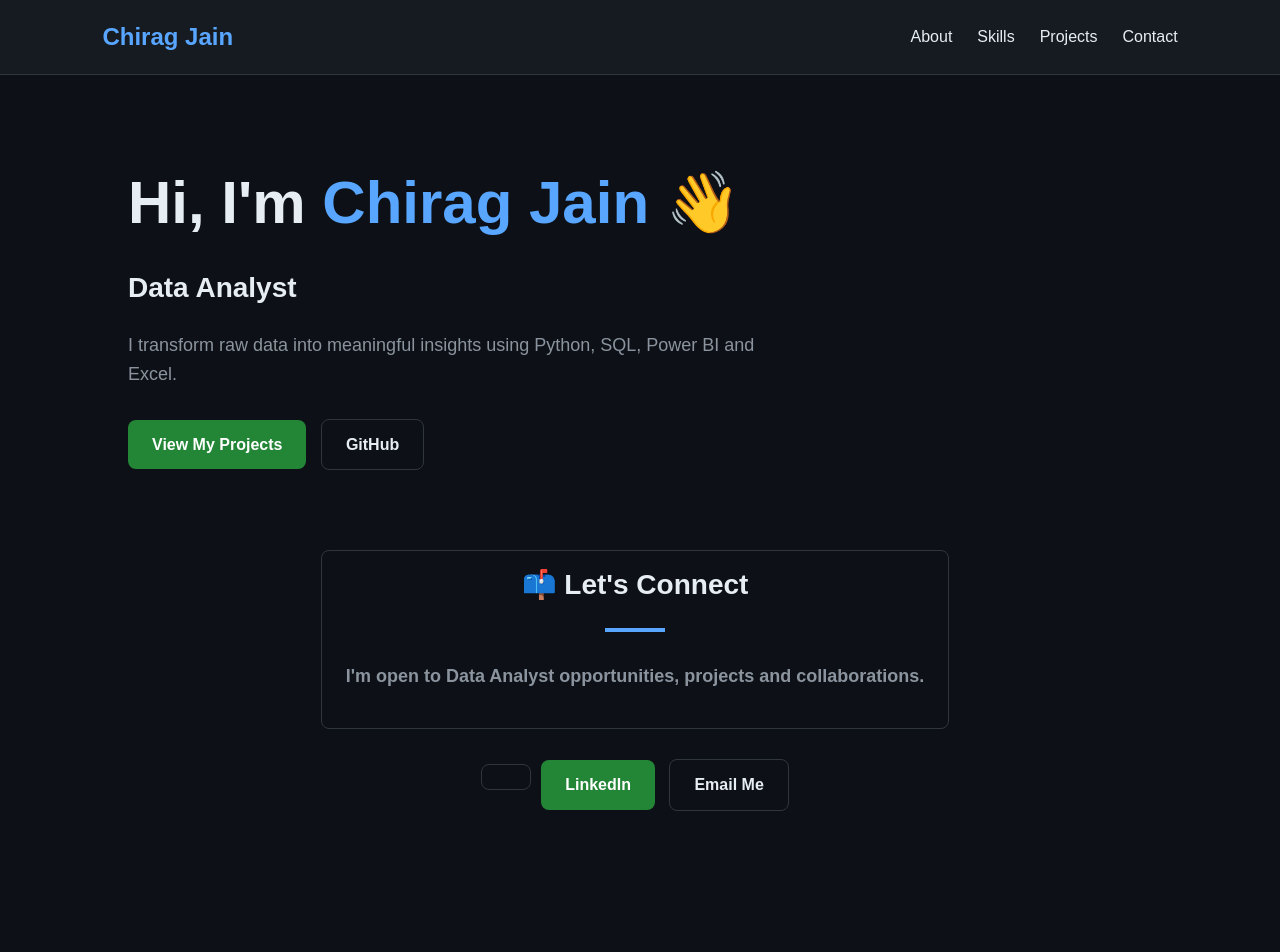
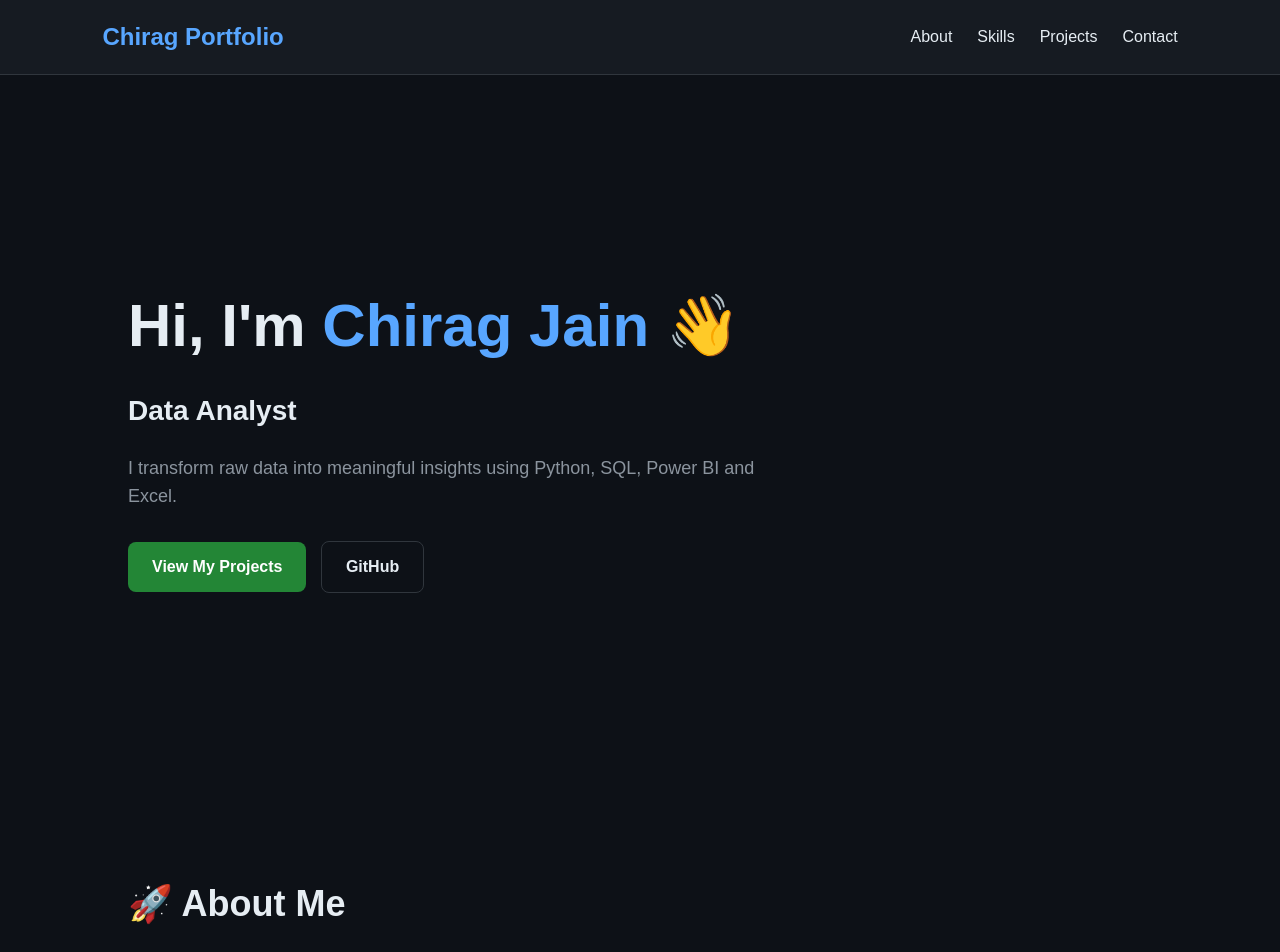
Before and after one commit to contactchiragj26-Analyst/Chirag-s-Portfolio, a plain HTML site: page index.html in a window 1280 px wide. Shown: the top 952 px of the page. Drawn offline with Linux system fonts and the light colour scheme.

Commit message:
Update portfolio title and navigation headings

```diff
--- a/index.html
+++ b/index.html
@@ -8,9 +8,9 @@
           content="width=device-width, initial-scale=1.0">
 
     <meta name="description"
-          content="Chirag Jain - Data Analyst Portfolio">
+          content="Chirag Portfolio - Data Analyst Portfolio">
 
-    <title>Chirag Jain | Data Analyst</title>
+    <title>Chirag Portfolio | Data Analyst</title>
 
     <style>
 
@@ -306,7 +306,7 @@
 
     <nav>
 
-        <h2>Chirag Jain</h2>
+        <h2>Chirag Portfolio</h2>
 
         <ul>
 
@@ -357,42 +357,10 @@
             </a>
 
             <a
-
-    href="https://github.com/contactchiragj26-Analyst"
-    class="btn secondary"
-    target="_blank">
-    GitHub
-<section id="contact" class="contact">
-
-    <h2>📫 Let's Connect</h2>
-
-    <div class="section-line"
-         style="margin-left:auto;margin-right:auto;">
-    </div>
-
-    <p>
-        I'm open to Data Analyst opportunities,
-        projects and collaborations.
-    </p>
-
-    <div class="buttons">
-
-        <a
-            href="https://www.linkedin.com/in/chirag-jain-657a50437/"
-            class="btn primary"
-            target="_blank">
-            LinkedIn
-        </a>
-
-        <a
-            href="mailto:contact.chiragj26@gmail.com"
-            class="btn secondary">
-            Email Me
-        </a>
-
-    </div>
-
-</section>
+                href="https://github.com/contactchiragj26-Analyst"
+                class="btn secondary"
+                target="_blank">
+                GitHub
             </a>
 
         </div>
```
